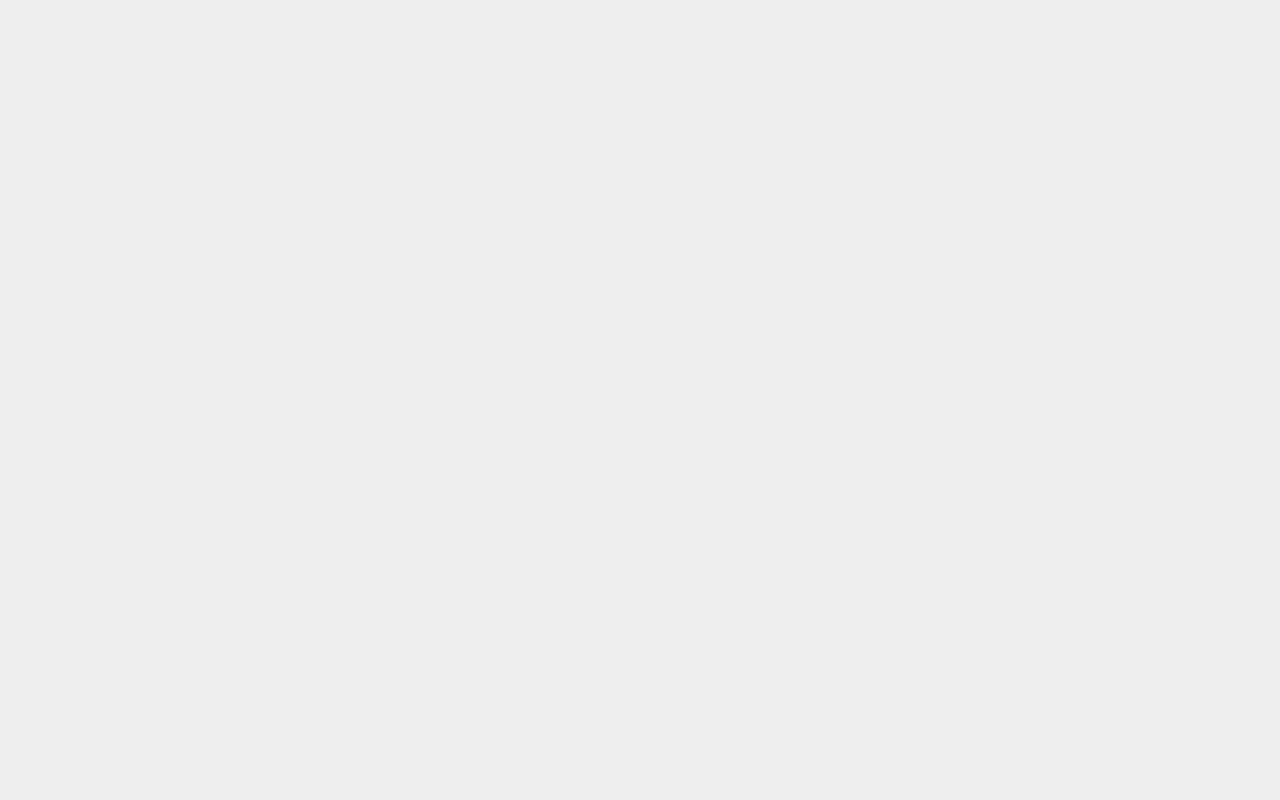
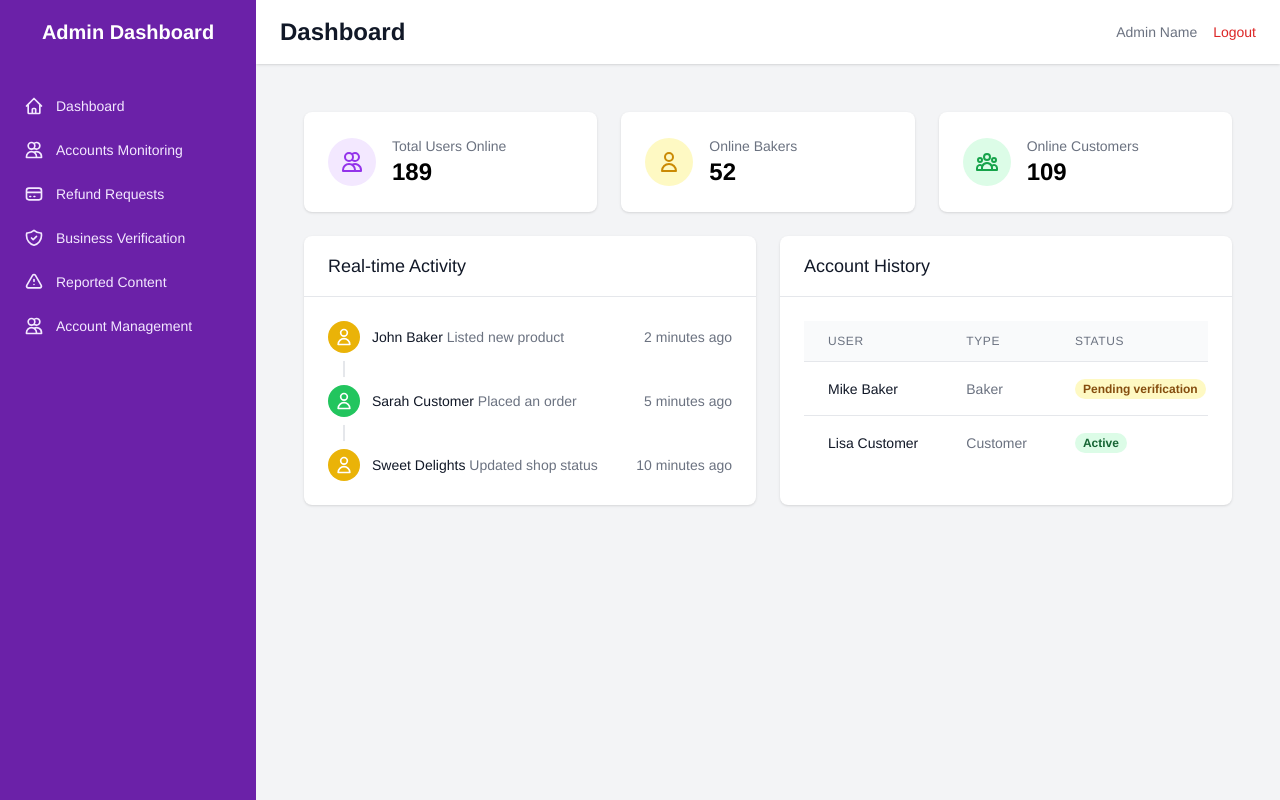
Before and after one commit to BryanIanRamos/Cake-Area, a React (Vite) app: page /admin/dashboard in a window 1280 px wide. Before the commit this address had no page. Built offline with nearby package versions, Linux system fonts and the light colour scheme.

Commit message:
Add: Login functionality

```diff
--- a/src/App.jsx
+++ b/src/App.jsx
@@ -64,7 +64,7 @@ function App() {
 
         {/* Admin Routes */}
         <Route path="/admin/login" element={<AdminLogin />} />
-        <Route path="/admin" element={<AdminDashboard />} />
+        <Route path="/admin/dashboard" element={<AdminDashboard />} />
         <Route path="/admin/accounts" element={<AccountsMonitoring />} />
         <Route path="/admin/refunds" element={<RefundRequests />} />
         <Route path="/admin/verification" element={<BusinessVerification />} />
--- a/src/components/admin/AdminLayout.jsx
+++ b/src/components/admin/AdminLayout.jsx
@@ -1,15 +1,84 @@
-import { Link, useLocation } from 'react-router-dom';
+import { useState, useEffect } from "react";
+import { Link, useNavigate } from "react-router-dom";
+import { userData } from "../../data/userDataTbl";
 
 const AdminLayout = ({ children }) => {
-  const location = useLocation();
+  const navigate = useNavigate();
+  const [adminName, setAdminName] = useState('Admin Name');
+  const [toast, setToast] = useState({
+    show: false,
+    message: "",
+    type: "success"
+  });
+
+  useEffect(() => {
+    const adminData = localStorage.getItem('adminData');
+    if (adminData) {
+      const { admin_id } = JSON.parse(adminData);
+      const admin = userData.users.find(user => user.user_id === admin_id);
+      if (admin) {
+        const name = admin.email.split('@')[0];
+        const formattedName = name
+          .split('.')
+          .map(word => word.charAt(0).toUpperCase() + word.slice(1))
+          .join(' ');
+        setAdminName(formattedName);
+      }
+    }
+  }, []);
+
+  const showToast = (message, type) => {
+    setToast({
+      show: true,
+      message,
+      type
+    });
+
+    setTimeout(() => {
+      setToast(prev => ({ ...prev, show: false }));
+    }, 2000);
+  };
+
+  const handleLogout = () => {
+    showToast('Logged out successfully!', 'success');
+
+    setTimeout(() => {
+      localStorage.removeItem('adminData');
+      navigate('/admin/login');
+    }, 1000);
+  };
 
   const navigation = [
-    { name: 'Dashboard', path: '/admin', icon: 'M3 12l2-2m0 0l7-7 7 7M5 10v10a1 1 0 001 1h3m10-11l2 2m-2-2v10a1 1 0 01-1 1h-3m-6 0a1 1 0 001-1v-4a1 1 0 011-1h2a1 1 0 011 1v4a1 1 0 001 1m-6 0h6' },
-    { name: 'Accounts Monitoring', path: '/admin/accounts', icon: 'M12 4.354a4 4 0 110 5.292M15 21H3v-1a6 6 0 0112 0v1zm0 0h6v-1a6 6 0 00-9-5.197M13 7a4 4 0 11-8 0 4 4 0 018 0z' },
-    { name: 'Refund Requests', path: '/admin/refunds', icon: 'M3 10h18M7 15h1m4 0h1m-7 4h12a3 3 0 003-3V8a3 3 0 00-3-3H6a3 3 0 00-3 3v8a3 3 0 003 3z' },
-    { name: 'Business Verification', path: '/admin/verification', icon: 'M9 12l2 2 4-4m5.618-4.016A11.955 11.955 0 0112 2.944a11.955 11.955 0 01-8.618 3.04A12.02 12.02 0 003 9c0 5.591 3.824 10.29 9 11.622 5.176-1.332 9-6.03 9-11.622 0-1.042-.133-2.052-.382-3.016z' },
-    { name: 'Reported Content', path: '/admin/reports', icon: 'M12 9v2m0 4h.01m-6.938 4h13.856c1.54 0 2.502-1.667 1.732-3L13.732 4c-.77-1.333-2.694-1.333-3.464 0L3.34 16c-.77 1.333.192 3 1.732 3z' },
-    { name: 'Account Management', path: '/admin/management', icon: 'M12 4.354a4 4 0 110 5.292M15 21H3v-1a6 6 0 0112 0v1zm0 0h6v-1a6 6 0 00-9-5.197M13 7a4 4 0 11-8 0 4 4 0 018 0z' },
+    {
+      name: "Dashboard",
+      path: "/admin",
+      icon: "M3 12l2-2m0 0l7-7 7 7M5 10v10a1 1 0 001 1h3m10-11l2 2m-2-2v10a1 1 0 01-1 1h-3m-6 0a1 1 0 001-1v-4a1 1 0 011-1h2a1 1 0 011 1v4a1 1 0 001 1m-6 0h6",
+    },
+    {
+      name: "Accounts Monitoring",
+      path: "/admin/accounts",
+      icon: "M12 4.354a4 4 0 110 5.292M15 21H3v-1a6 6 0 0112 0v1zm0 0h6v-1a6 6 0 00-9-5.197M13 7a4 4 0 11-8 0 4 4 0 018 0z",
+    },
+    {
+      name: "Refund Requests",
+      path: "/admin/refunds",
+      icon: "M3 10h18M7 15h1m4 0h1m-7 4h12a3 3 0 003-3V8a3 3 0 00-3-3H6a3 3 0 00-3 3v8a3 3 0 003 3z",
+    },
+    {
+      name: "Business Verification",
+      path: "/admin/verification",
+      icon: "M9 12l2 2 4-4m5.618-4.016A11.955 11.955 0 0112 2.944a11.955 11.955 0 01-8.618 3.04A12.02 12.02 0 003 9c0 5.591 3.824 10.29 9 11.622 5.176-1.332 9-6.03 9-11.622 0-1.042-.133-2.052-.382-3.016z",
+    },
+    {
+      name: "Reported Content",
+      path: "/admin/reports",
+      icon: "M12 9v2m0 4h.01m-6.938 4h13.856c1.54 0 2.502-1.667 1.732-3L13.732 4c-.77-1.333-2.694-1.333-3.464 0L3.34 16c-.77 1.333.192 3 1.732 3z",
+    },
+    {
+      name: "Account Management",
+      path: "/admin/management",
+      icon: "M12 4.354a4 4 0 110 5.292M15 21H3v-1a6 6 0 0112 0v1zm0 0h6v-1a6 6 0 00-9-5.197M13 7a4 4 0 11-8 0 4 4 0 018 0z",
+    },
   ];
 
   return (
@@ -27,8 +96,8 @@ const AdminLayout = ({ children }) => {
                 to={item.path}
                 className={`flex items-center px-6 py-3 text-sm ${
                   location.pathname === item.path
-                    ? 'bg-purple-900 text-white'
-                    : 'text-purple-100 hover:bg-purple-700'
+                    ? "bg-purple-900 text-white"
+                    : "text-purple-100 hover:bg-purple-700"
                 }`}
               >
                 <svg
@@ -53,21 +122,35 @@ const AdminLayout = ({ children }) => {
           <header className="bg-white shadow">
             <div className="flex justify-between items-center px-6 py-4">
               <h1 className="text-2xl font-semibold text-gray-900">
-                {navigation.find(item => item.path === location.pathname)?.name || 'Dashboard'}
+                {navigation.find((item) => item.path === location.pathname)
+                  ?.name || "Dashboard"}
               </h1>
               <div className="flex items-center">
-                <span className="text-sm text-gray-500 mr-4">Admin Name</span>
-                <button className="text-sm text-red-600 hover:text-red-800">
+                <span className="text-sm text-gray-500 mr-4">{adminName}</span>
+                <span
+                  className="text-red-600 cursor-pointer"
+                  onClick={handleLogout}
+                >
                   Logout
-                </button>
+                </span>
               </div>
             </div>
           </header>
-          <main className="p-6">
-            {children}
-          </main>
+          <main className="p-6">{children}</main>
         </div>
       </div>
+
+      {/* Toast Notification */}
+      {toast.show && (
+        <div
+          className={`fixed bottom-4 right-4 px-4 py-2 rounded-lg shadow-lg
+            ${toast.type === 'success' ? 'bg-green-500' : 'bg-red-500'}
+            text-white
+            transition-opacity duration-300 ease-in-out`}
+        >
+          <p>{toast.message}</p>
+        </div>
+      )}
     </div>
   );
 };
--- a/src/pages/admin/Dashboard.jsx
+++ b/src/pages/admin/Dashboard.jsx
@@ -1,5 +1,6 @@
 import { useState, useEffect } from "react";
 import AdminLayout from "../../components/admin/AdminLayout";
+import { userData } from "../../data/userDataTbl";
 
 const Dashboard = () => {
   const [onlineUsers, setOnlineUsers] = useState({
@@ -7,6 +8,23 @@ const Dashboard = () => {
     bakers: 42,
     customers: 114
   });
+  const [adminName, setAdminName] = useState('Admin Name');
+
+  useEffect(() => {
+    const adminData = localStorage.getItem('adminData');
+    if (adminData) {
+      const { admin_id } = JSON.parse(adminData);
+      const admin = userData.users.find(user => user.user_id === admin_id);
+      if (admin) {
+        const name = admin.email.split('@')[0];
+        const formattedName = name
+          .split('.')
+          .map(word => word.charAt(0).toUpperCase() + word.slice(1))
+          .join(' ');
+        setAdminName(formattedName);
+      }
+    }
+  }, []);
 
   const [recentActivities] = useState([
     {
@@ -68,17 +86,18 @@ const Dashboard = () => {
 
   return (
     <AdminLayout>
+      <div className="p-6">
         {/* Summary Cards */}
         <div className="grid grid-cols-1 md:grid-cols-3 gap-6 mb-6">
           <div className="bg-white rounded-lg shadow p-6">
             <div className="flex items-center">
               <div className="rounded-full p-3 bg-purple-100">
                 <svg className="h-6 w-6 text-purple-600" fill="none" viewBox="0 0 24 24" stroke="currentColor">
-                <path strokeLinecap="round" strokeLinejoin="round" strokeWidth="2" d="M12 4.354a4 4 0 110 5.292M15 21H3v-1a6 6 0 0112 0v1zm0 0h6v-1a6 6 0 00-9-5.197M13 7a4 4 0 11-8 0 4 4 0 018 0z" />
+                  <path strokeLinecap="round" strokeLinejoin="round" strokeWidth={2} d="M12 4.354a4 4 0 110 5.292M15 21H3v-1a6 6 0 0112 0v1zm0 0h6v-1a6 6 0 00-9-5.197M13 7a4 4 0 11-8 0 4 4 0 018 0z" />
                 </svg>
               </div>
               <div className="ml-4">
-              <h3 className="text-gray-500 text-sm">Total Online Users</h3>
+                <h3 className="text-gray-500 text-sm">Total Users Online</h3>
                 <p className="text-2xl font-semibold">{onlineUsers.total}</p>
               </div>
             </div>
@@ -195,6 +214,7 @@ const Dashboard = () => {
             </div>
           </div>
         </div>
+      </div>
     </AdminLayout>
   );
 };
--- a/src/pages/admin/Login.jsx
+++ b/src/pages/admin/Login.jsx
@@ -1,6 +1,6 @@
 import { useState } from 'react';
 import { useNavigate } from 'react-router-dom';
-import { toast } from 'react-toastify';
+import { userData } from '../../data/userDataTbl';
 
 const AdminLogin = () => {
   const navigate = useNavigate();
@@ -8,6 +8,23 @@ const AdminLogin = () => {
     email: '',
     password: '',
   });
+  const [toast, setToast] = useState({
+    show: false,
+    message: "",
+    type: "success"
+  });
+
+  const showToast = (message, type) => {
+    setToast({
+      show: true,
+      message,
+      type
+    });
+
+    setTimeout(() => {
+      setToast(prev => ({ ...prev, show: false }));
+    }, 2000);
+  };
 
   const handleChange = (e) => {
     setFormData({
@@ -19,14 +36,34 @@ const AdminLogin = () => {
   const handleSubmit = (e) => {
     e.preventDefault();
 
-    // Mock credentials (In real app, this should be handled securely)
-    if (formData.email === 'admin@cakearea.com' && formData.password === 'admin123') {
-      // Set some form of authentication token/state here
-      localStorage.setItem('adminToken', 'mock-token');
-      toast.success('Login successful!');
-      navigate('/admin');
+    // Find admin user with matching credentials
+    const admin = userData.users.find(user =>
+      user.email === formData.email &&
+      user.password === formData.password &&
+      user.role === 1 // Check if user is an admin
+    );
+
+    if (admin) {
+      // Store admin data in localStorage
+      const adminData = {
+        admin_id: admin.user_id,
+        email: admin.email,
+        token: 'admin-token-' + admin.user_id // In real app, use proper JWT
+      };
+
+      localStorage.setItem('adminData', JSON.stringify(adminData));
+
+      // Update login status in userData (in real app, this would be a DB update)
+      admin.is_Login = true;
+
+      showToast('Login successful!', 'success');
+
+      // Navigate after short delay to allow toast to be seen
+      setTimeout(() => {
+        navigate('/admin/dashboard');
+      }, 1000);
     } else {
-      toast.error('Invalid credentials');
+      showToast('Invalid credentials or not an admin account', 'error');
     }
   };
 
@@ -127,19 +164,37 @@ const AdminLogin = () => {
               </div>
               <div className="relative flex justify-center text-sm">
                 <span className="px-2 bg-white text-gray-500">
-                  Demo Credentials
+                  Demo Admin Accounts
                 </span>
               </div>
             </div>
             <div className="mt-6 grid grid-cols-1 gap-3">
               <div className="text-sm text-gray-500 text-center">
-                <p>Email: admin@cakearea.com</p>
-                <p>Password: admin123</p>
+                {userData.users
+                  .filter(user => user.role === 1)
+                  .map(admin => (
+                    <div key={admin.user_id} className="mb-2">
+                      <p>Email: {admin.email}</p>
+                      <p>Password: {admin.password}</p>
+                    </div>
+                  ))}
               </div>
             </div>
           </div>
         </div>
       </div>
+
+      {/* Toast Notification */}
+      {toast.show && (
+        <div
+          className={`fixed bottom-4 right-4 px-4 py-2 rounded-lg shadow-lg
+            ${toast.type === 'success' ? 'bg-green-500' : 'bg-red-500'}
+            text-white
+            transition-opacity duration-300 ease-in-out`}
+        >
+          <p>{toast.message}</p>
+        </div>
+      )}
     </div>
   );
 };
--- /dev/null
+++ b/src/utils/adminAuth.js
@@ -0,0 +1,27 @@
+export const getAdminData = () => {
+  try {
+    const adminData = localStorage.getItem('adminData');
+    return adminData ? JSON.parse(adminData) : null;
+  } catch (error) {
+    console.error('Error accessing localStorage:', error);
+    return null;
+  }
+};
+
+export const isAdminAuthenticated = () => {
+  try {
+    const adminData = getAdminData();
+    return !!adminData;
+  } catch (error) {
+    console.error('Error checking authentication:', error);
+    return false;
+  }
+};
+
+export const logoutAdmin = () => {
+  try {
+    localStorage.removeItem('adminData');
+  } catch (error) {
+    console.error('Error logging out:', error);
+  }
+};
```
Lines whose indentation alone changed are shown as unchanged.
